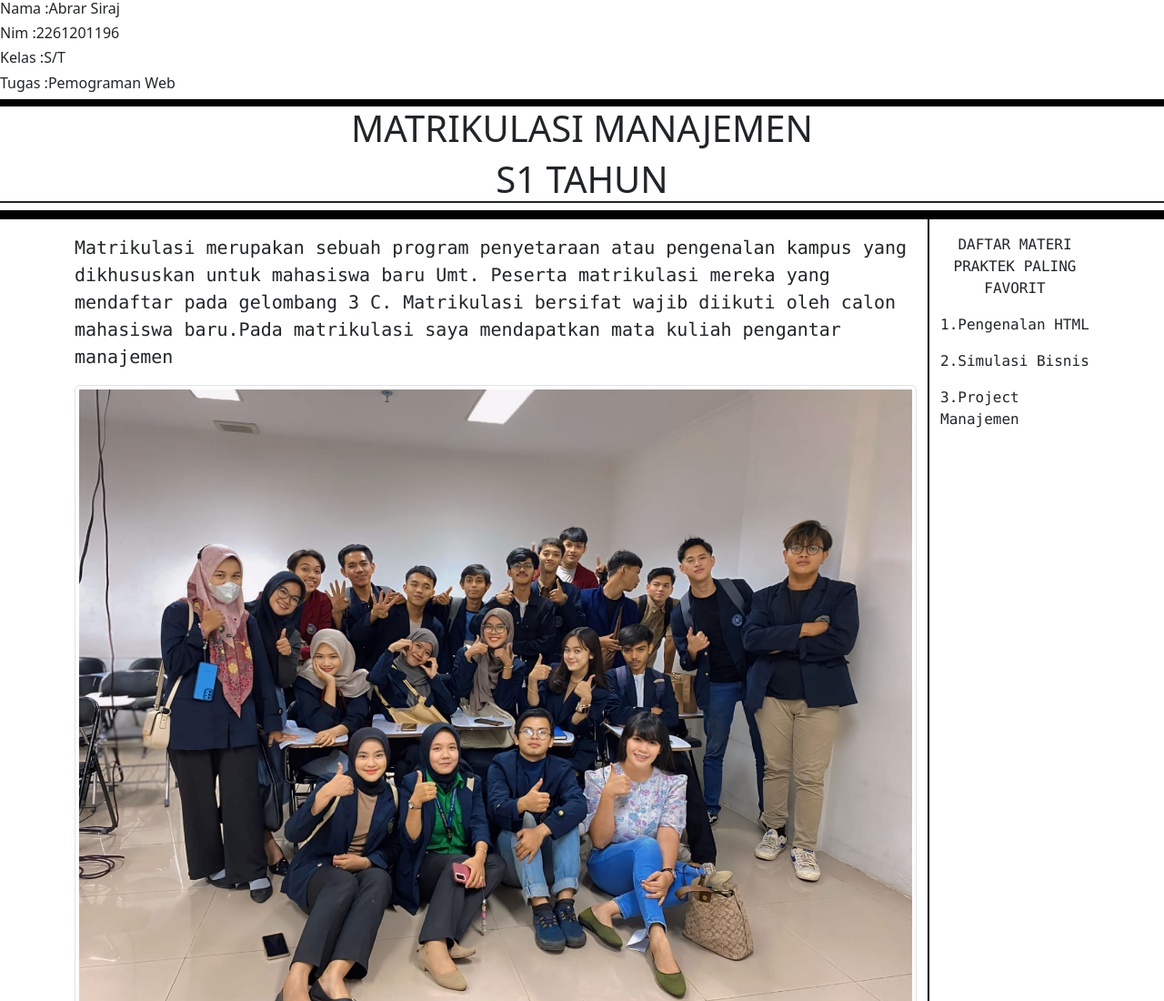
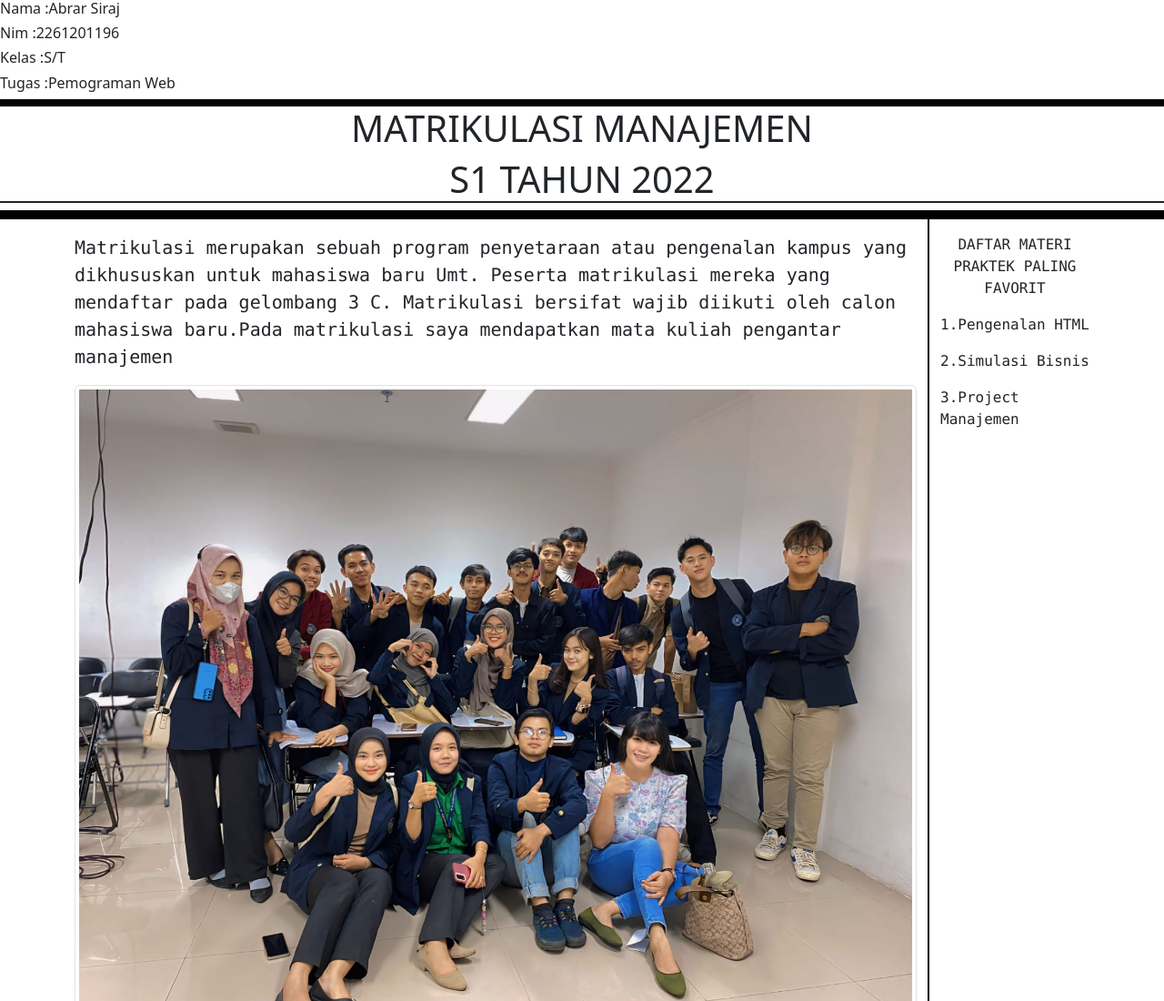
Before and after one commit to Legionkn/abrarsirajtugas2, a plain HTML site: page index.html in a window 1280 px wide. Shown: the top 1100 px of the page at 91% size. Drawn offline with nearby package versions, Linux system fonts and the light colour scheme.

Commit message:
change div

```diff
--- a/index.html
+++ b/index.html
@@ -15,7 +15,7 @@
     <div class="border border-end-0 border-black border-4"></div>
 
     <div><h1 class="text-center">MATRIKULASI MANAJEMEN</h1>
-        <h1 class="border-bottom border-dark border-2 text-center">S1 TAHUN</h1></div>
+        <h1 class="border-bottom border-dark border-2 text-center">S1 TAHUN 2022</h1></div>
 
 <div class="border border-end-0 border-black border-5"></div>
 
```
